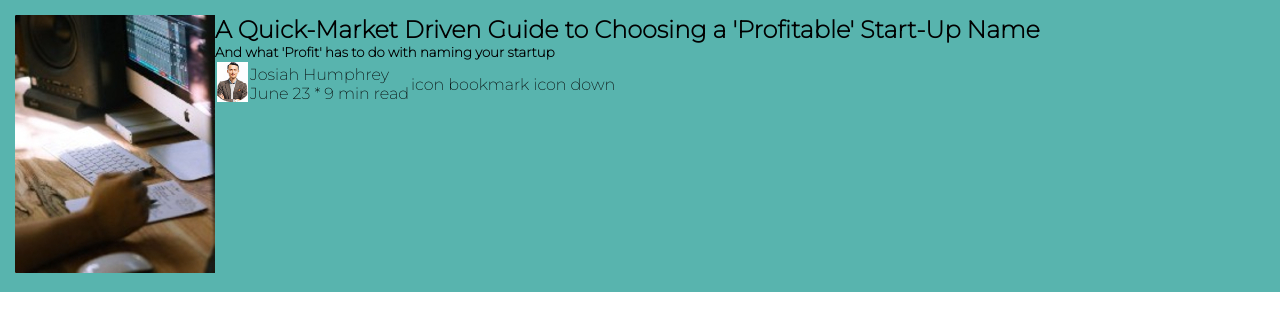
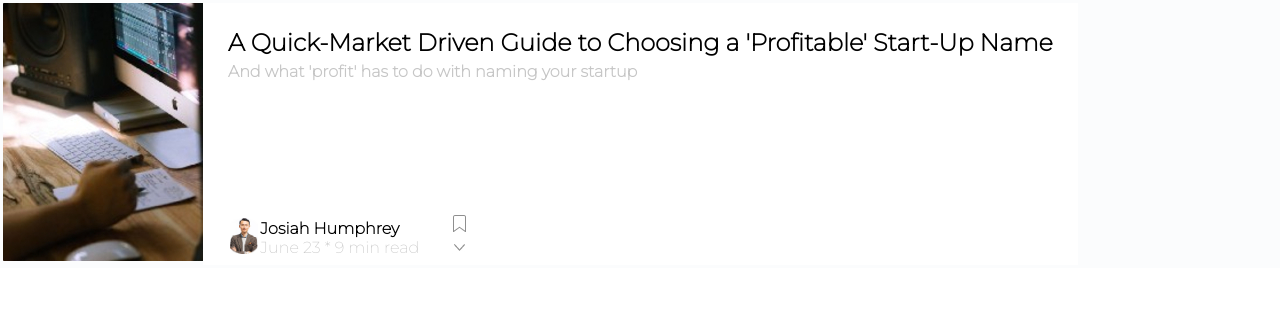
Before and after one commit to degenge/css-integration-mock-challenge, a plain HTML site: page interface3.html in a window 1280 px wide. Drawn offline with Linux system fonts and the light colour scheme.

Commit message:
Interface 3 - almost

```diff
--- a/interface3.css
+++ b/interface3.css
@@ -9,6 +9,50 @@
     display: flex;
     flex-direction: row;
     font-family: 'Montserrat', sans-serif;
-    padding: 15px;
-    background: #58b4ae;
+    padding: 3px;
+    background: #fbfcfd;
 }
+
+#card-body {
+    position: relative;
+    padding: 25px;
+    background-color: #ffffff;
+}
+
+h2 {
+    font-weight: bold;
+}
+
+h4 {
+    color: #c6c6c6;
+    padding: 5px 0;
+}
+
+#card-footer table {
+    position: absolute;
+    bottom: 0;
+}
+
+#card-footer table td:first-child {
+    width: 12%;
+    text-align: left;
+    vertical-align: middle;
+}
+
+#card-footer table td:last-child {
+    width: 10%;
+    text-align: right;
+    vertical-align: middle;
+}
+
+.card-footer-image {
+    width: 100%;
+}
+
+.card-footer-header {
+    font-weight: bold;
+}
+
+.card-footer-subscript {
+    color: #c6c6c6;
+}
--- a/interface3.html
+++ b/interface3.html
@@ -5,7 +5,7 @@
     <meta name="viewport" content="width=device-width, initial-scale=1.0" />
     <title >Interface 3</title >
     <link href="interface3.css" rel="stylesheet" />
-    <link href="https://fonts.googleapis.com/css2?family=Montserrat:wght@200&display=swap" rel="stylesheet">
+    <link href="https://fonts.googleapis.com/css2?family=Montserrat:wght@200&display=swap" rel="stylesheet" >
 </head >
 <body >
 
@@ -21,27 +21,29 @@
 
         <h2 >A Quick-Market Driven Guide to Choosing a 'Profitable' Start-Up Name</h2 >
 
-        <h5 >And what 'Profit' has to do with naming your startup</h5 >
+        <h4 >And what 'profit' has to do with naming your startup</h4 >
 
         <div id="card-footer" >
 
             <table >
                 <tr >
                     <td >
-                        <img src="images/card_person.jpg" alt="person card" >
+                        <img class="card-footer-image" src="images/card_person.jpg" alt="person card" >
                     </td >
                     <td >
-                        <p >Josiah Humphrey</p >
-                        <p >June 23 * 9 min read</p >
+                        <p class="card-footer-header">Josiah Humphrey</p >
+                        <p class="card-footer-subscript" >June 23 * 9 min read</p >
                     </td >
                     <td >
-                        <span >icon bookmark</span >
-                        <span >icon down</span >
+                        <span ><img src="images/img_bookmark.jpg" alt="bookmark" ></span >
+                        <span ><img src="images/img_arrow-down.jpg" alt="arrow" > </span >
                     </td >
                 </tr >
             </table >
         </div >
+
     </div >
+
 </div >
 
 </body >
```
Also changed, not shown: images/img_arrow-down.jpg (added), images/img_bookmark.jpg (added).
